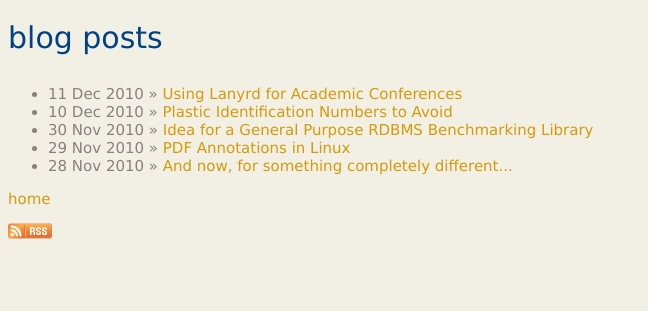
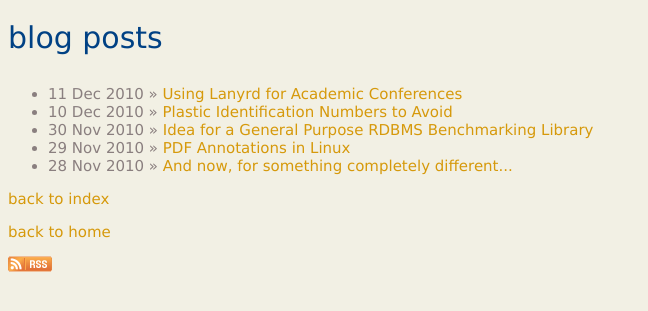
Before and after one commit to ivotron/ivotron.github.io, a Jekyll site: the page built from blog_index.html, in a window 1280 px wide. Shown: the top 311 px of the page, without its empty margins (0-648 px from the left). Built offline with Jekyll 4.4.1, drawn with Linux system fonts in a browser that asks for light colours.

Commit message:
added 'back to home' and 'back to index' to footer

```diff
--- a/_layouts/default.html
+++ b/_layouts/default.html
@@ -34,7 +34,10 @@
         <div class="footer">
             <div class="contact">
                 <p>
-                <a href="http://cs.ucsc.edu/~ivo/">home</a><br />
+                    <a href="http://cs.ucsc.edu/~ivo/blog_index.html">back to index</a><br />
+                </p>
+                <p>
+                    <a href="http://cs.ucsc.edu/~ivo/">back to home</a><br />
                 </p>
             </div>
             <div class="rss">
```
